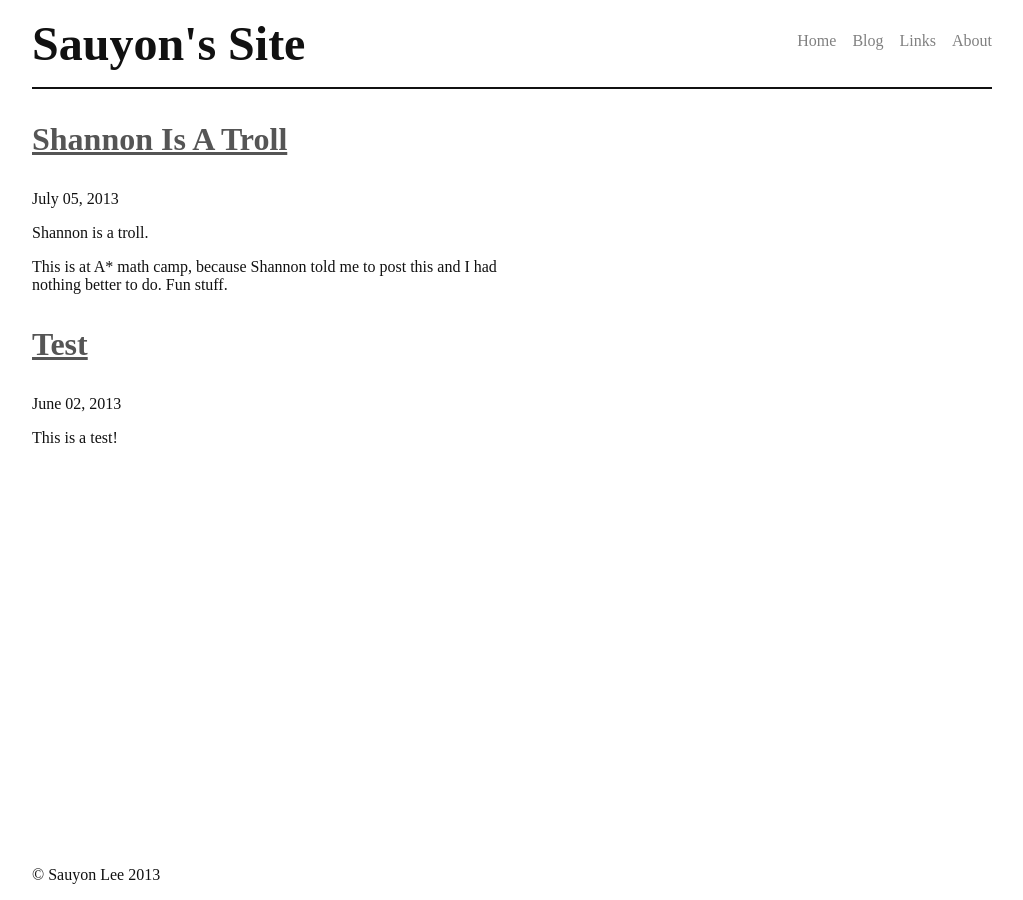
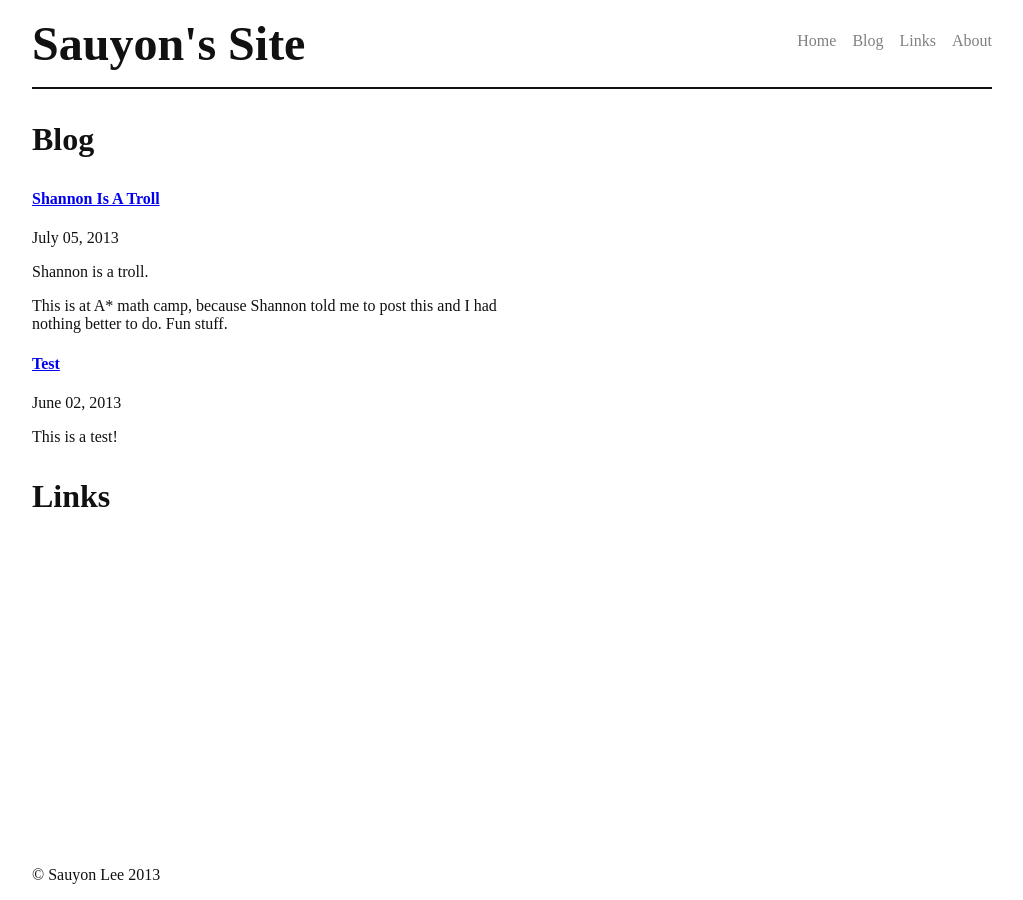
Before and after one commit to sauyon/sauyon.github.io, a Jekyll site: the page built from index.html, in a window 1280 px wide. Shown: the whole page, without its empty margins (128-1151 px from the left). Built offline with Jekyll 4.4.1, drawn with Linux system fonts in a browser that asks for light colours.

```diff
--- a/blog/index.html
+++ b/blog/index.html
@@ -2,16 +2,15 @@
 layout: default
 title: Blog
 ---
-<section class="blog">
+<h2>Blog</h2>
 <ul>
 	{% for post in site.posts limit:10 %}
   	<li>
     	<div class="post-preview">
-      		<h3><a href="{{ post.url }}">{{ post.title }}</a></h3>
+      	<h4><a href="{{ post.url }}">{{ post.title }}</a></h4>
     	  <span class="post-date">{{ post.date | date: "%B %d, %Y" }}</span>
 				{{ post.content }}
       </div>
     </li>
 		{% endfor %}
 </ul>
-</section>
--- a/index.html
+++ b/index.html
@@ -2,11 +2,12 @@
 layout: default
 ---
 <section class="main-blog">
+  <h3>Blog</h3>
   <ul>
 		{% for post in site.posts limit:10 %}
     <li>
     	<div class="post-preview">
-      	<h3><a href="{{ post.url }}">{{ post.title }}</a></h3>
+      	<h4><a href="{{ post.url }}">{{ post.title }}</a></h4>
     	  <span class="post-date">{{ post.date | date: "%B %d, %Y" }}</span>
 					{{ post.content | split:'<!--break-->' | first }}
 					{% if post.content contains '<!--break-->' %}
@@ -18,4 +19,5 @@ layout: default
   </ul>
 </section>
 <section class="main-links">
+  <h3>Links</h3>
 </section>
```
Lines whose indentation alone changed are shown as unchanged.
